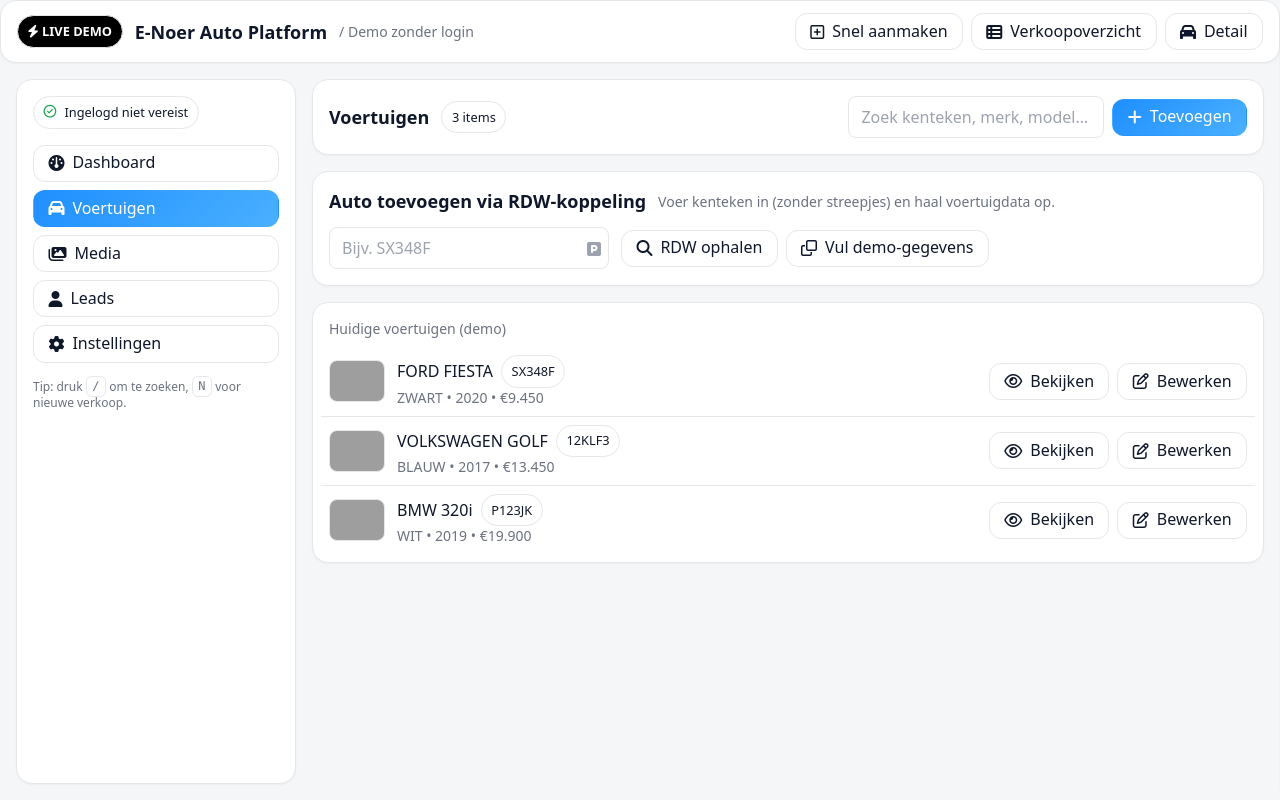
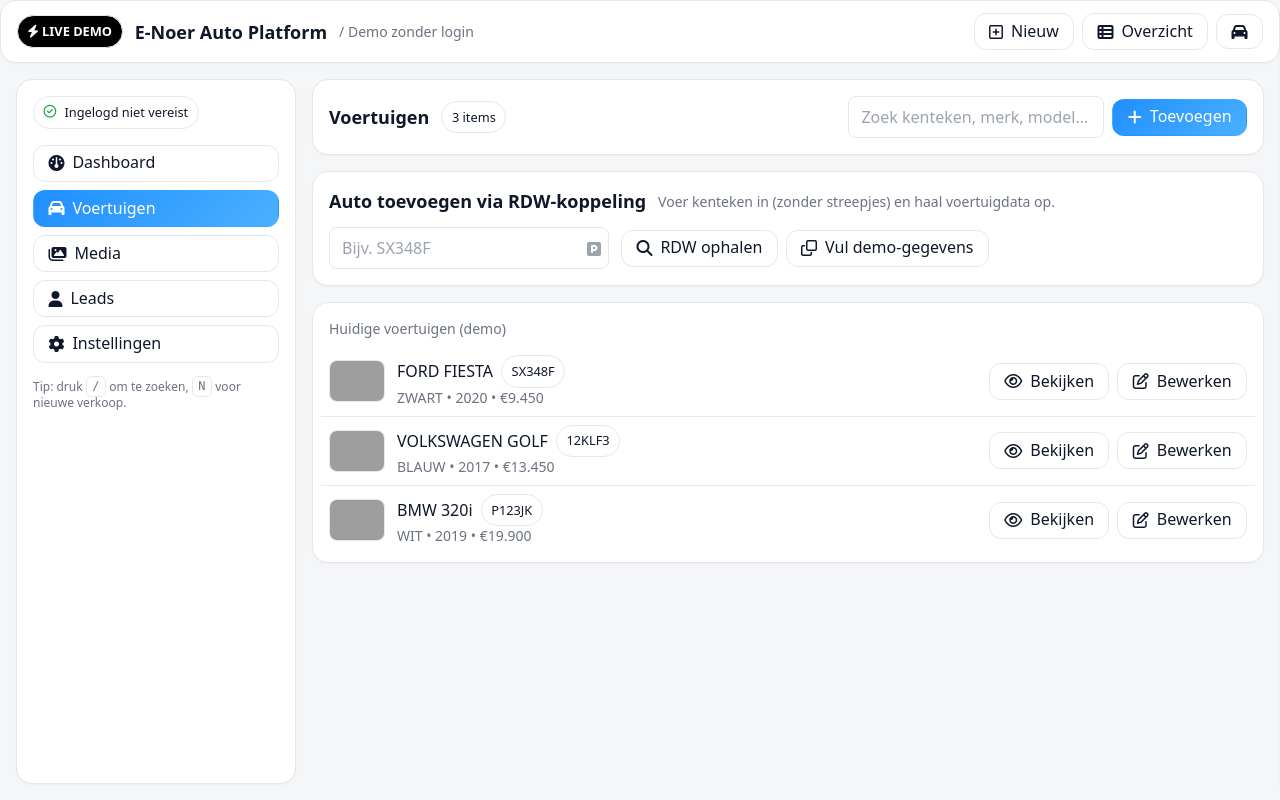
Before and after one commit to E-Noer/ProDriveNet, a website: page platform.html in a window 1280 px wide. Drawn offline with nearby package versions, Linux system fonts and the light colour scheme; grey boxes are pictures that could not be loaded.

Commit message:
update Platform

```diff
--- a/platform.html
+++ b/platform.html
@@ -20,9 +20,9 @@
       .card{background:var(--panel);border:1px solid #e5e7eb;border-radius:1rem;box-shadow:0 1px 2px rgba(0,0,0,.04)}
       .pill{border:1px solid #e5e7eb;border-radius:999px;padding:.35rem .6rem;font-size:.8rem}
       .ring-focus:focus{outline:none;box-shadow:var(--ring)}
-      /* Ensure controls are >=16px to avoid iOS page zoom on focus */
+      /* Ensure controls are >=16px to avoid iOS zoom on focus */
       input, select, textarea, button{ font-size:16px; }
-      .btn{display:inline-flex;align-items:center;gap:.5rem;border-radius:.75rem;padding:.55rem .9rem;border:1px solid #e5e7eb;background:#fff;line-height:1.1}
+      .btn{display:inline-flex;align-items:center;gap:.5rem;border-radius:.75rem;padding:.55rem .9rem;border:1px solid #e5e7eb;background:#fff;line-height:1.1;white-space:nowrap}
       .btn:hover{background:#fafafa}
       .btn-primary{background:linear-gradient(135deg,var(--brand),#4ab0ff);border-color:transparent;color:#fff}
       .btn-primary:hover{filter:brightness(.98)}
@@ -44,13 +44,21 @@
       .kv{display:grid;grid-template-columns:max(140px) 1fr;gap:.35rem .8rem;font-size:.9rem}
       .kv .k{color:#6b7280}
 
-      /* Titles scale with viewport: keeps hierarchy but avoids overflow on phone */
+      /* Titles scale with viewport */
       .title-lg{font-weight:700;letter-spacing:-0.01em;font-size:clamp(1.125rem, 1.2vw + .9rem, 1.25rem);} /* Drawer header */
       .section-title{font-size:clamp(1rem, .8vw + .8rem, 1.125rem);font-weight:600;}
+
+      /* Utility: hide scrollbars for overflow-x toolbars on iOS/Android */
+      .no-scrollbar{-ms-overflow-style:none;scrollbar-width:none}
+      .no-scrollbar::-webkit-scrollbar{display:none}
 
       /* --- Mobile refinements --- */
       @media (max-width:640px){
         body{padding-bottom:env(safe-area-inset-bottom);}
+        header .brand-title{font-size:1rem; line-height:1.15;}
+        header .btn{padding:.45rem .6rem}
+        .btn{padding:.5rem .7rem}
+        .pill{padding:.28rem .5rem}
         .card{border-color:#eef2f7;}
         header.card, .card.p-4{padding:0.75rem;}
         .drawer{height:100dvh;}
@@ -64,16 +72,18 @@
 
     <div class="grid grid-rows-[auto,1fr] min-h-screen">
       <header class="card px-3 py-2 sm:px-4 sm:py-3">
-        <div class="flex items-center justify-between gap-3">
+        <div class="flex items-center justify-between gap-3 flex-wrap">
+          <!-- Brand -->
           <div class="flex items-center gap-3">
             <div class="pill bg-black text-white font-bold"><i class="fa-solid fa-bolt"></i>&nbsp;LIVE DEMO</div>
-            <h1 class="font-bold text-lg">E-Noer Auto Platform</h1>
+            <h1 class="brand-title font-bold text-base sm:text-lg">E-Noer Auto Platform</h1>
             <span class="hidden sm:inline text-sm text-gray-500">/ Demo zonder login</span>
           </div>
-          <div class="flex items-center gap-2">
-            <button id="btnQuickCreate" class="btn"><i class="fa-regular fa-square-plus"></i>Snel aanmaken</button>
-            <a class="btn" href="./sales-overview.html"><i class="fa-solid fa-table-list"></i>Verkoopoverzicht</a>
-            <a class="btn" href="./vehicle-detail.html"><i class="fa-solid fa-car"></i>Detail</a>
+          <!-- Actions: wrap on small, allow horizontal scroll if tight -->
+          <div class="flex items-center gap-2 max-sm:w-full max-sm:overflow-x-auto no-scrollbar">
+            <button id="btnQuickCreate" class="btn"><i class="fa-regular fa-square-plus"></i><span class="hidden xs:inline">Snel aanmaken</span><span class="inline xs:hidden">Nieuw</span></button>
+            <a class="btn" href="./sales-overview.html"><i class="fa-solid fa-table-list"></i><span class="hidden xs:inline">Verkoopoverzicht</span><span class="inline xs:hidden">Overzicht</span></a>
+            <a class="btn" href="./vehicle-detail.html"><i class="fa-solid fa-car"></i><span class="hidden xs:inline">Detail</span></a>
           </div>
         </div>
       </header>
```
